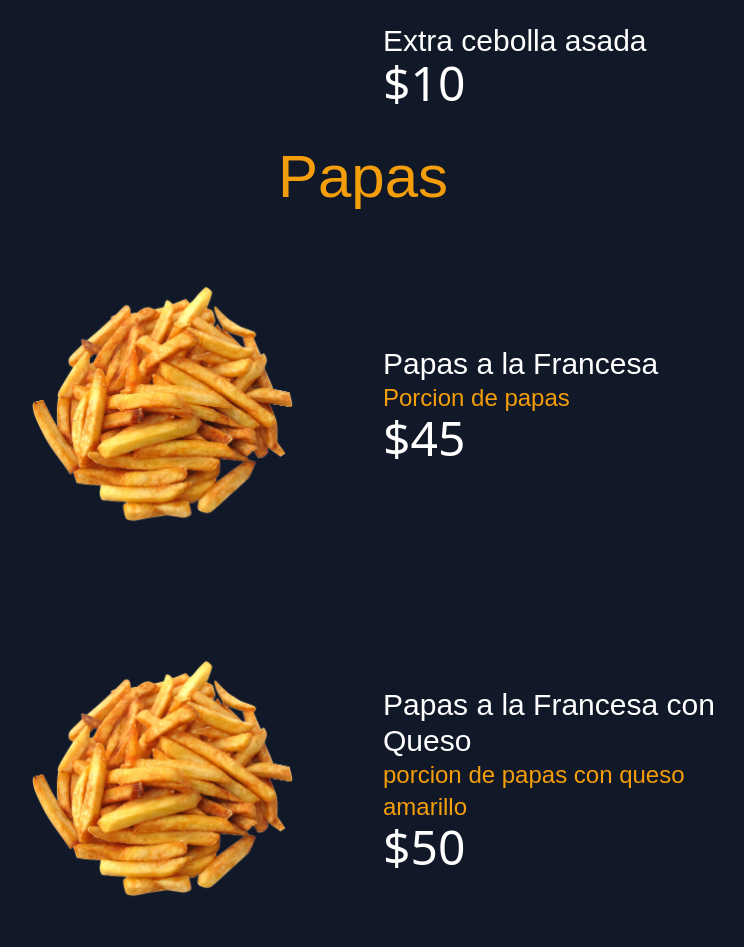
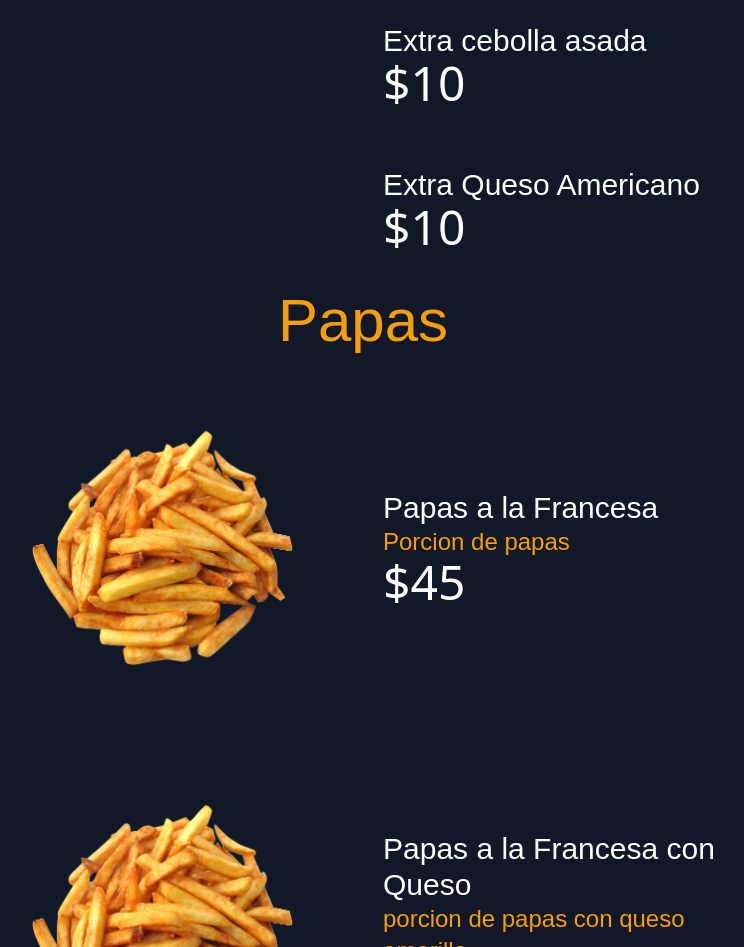
Before and after one commit to lerak/senorburger, a Gatsby site: page /menu in a window 1280 px wide. Shown: the part 3286-4233 px from the top of the page, without its empty margins (277-1021 px from the left). Built offline with nearby package versions, Linux system fonts and the light colour scheme; Gatsby itself is replaced by a stand-in of ours; a web font is replaced by a local one.

```diff
--- a/package.json
+++ b/package.json
@@ -17,6 +17,7 @@
     "gatsby-plugin-postcss": "3.3.0",
     "gatsby-plugin-react-helmet": "3.7.0",
     "gatsby-plugin-sharp": "2.10.1",
+    "gatsby-plugin-translate": "^1.1.5",
     "prop-types": "15.7.2",
     "react": "17.0.1",
     "react-dom": "17.0.1",
--- a/src/components/header.js
+++ b/src/components/header.js
@@ -1,6 +1,8 @@
 import {Link } from "gatsby";
 import React, { useState } from "react";
 import logo from '../images/logo.png';
+
+
 
 function Header() {
   const [isExpanded, toggleExpansion] = useState(false);
--- a/src/pages/menu.js
+++ b/src/pages/menu.js
@@ -33,6 +33,7 @@
           <Card title="Extra tocino"  price="25"/>
           <Card title="Extra champiñones" price="10"/>
           <Card title="Extra cebolla asada" price="10" />
+          <Card title="Extra Queso Americano" price="10" />
         <div>
           <h1 className="font-SyneMono text-5xl md:text-6xl text-center text-yellow-500">Papas</h1>
         </div>
```
Also changed, not shown: 1 other file.
